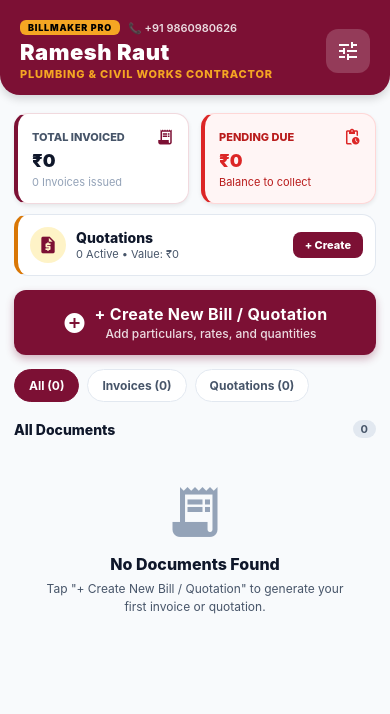
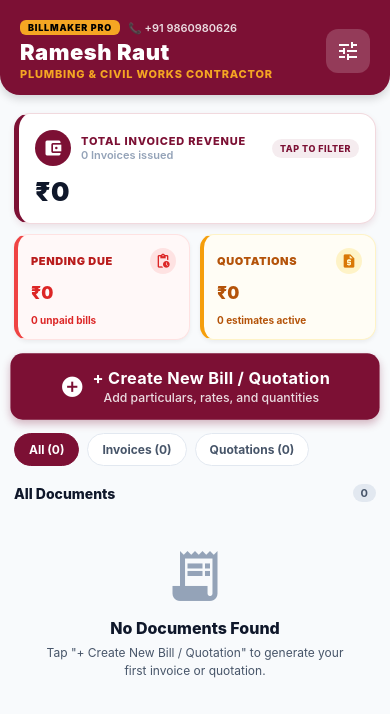
Before and after one commit to Debashish9860/SiteFlow, a React Native app: screen /Home in a window 390 px wide. Shown: the top 714 px of the page. Built offline with nearby package versions, Linux system fonts and the light colour scheme.

Commit message:
feat: redesign dashboard stats with animated entrance, pulsing CTA, and balanced Quotations card

```diff
--- a/src/screens/HomeScreen.tsx
+++ b/src/screens/HomeScreen.tsx
@@ -19,6 +19,128 @@ import { formatCurrency, formatDate } from '../utils/formatters';
 import { MaterialIcons } from '@expo/vector-icons';
 import { BigButton } from '../components/BigButton';
 
+// Animated Item Card for smooth staggered entrance
+const AnimatedBillCard: React.FC<{
+  item: Bill;
+  index: number;
+  onPress: () => void;
+}> = ({ item, index, onPress }) => {
+  const isQuote = item.billType === 'quotation';
+  const itemTotal = item.subtotal - item.discount;
+  const itemAnim = useRef(new Animated.Value(0)).current;
+  const itemTranslateY = useRef(new Animated.Value(18)).current;
+
+  useEffect(() => {
+    Animated.parallel([
+      Animated.timing(itemAnim, {
+        toValue: 1,
+        duration: 320,
+        delay: Math.min(index * 45, 260),
+        useNativeDriver: true,
+      }),
+      Animated.spring(itemTranslateY, {
+        toValue: 0,
+        friction: 8,
+        tension: 50,
+        delay: Math.min(index * 45, 260),
+        useNativeDriver: true,
+      }),
+    ]).start();
+  }, []);
+
+  return (
+    <Animated.View
+      style={{
+        opacity: itemAnim,
+        transform: [{ translateY: itemTranslateY }],
+      }}
+    >
+      <TouchableOpacity
+        activeOpacity={0.82}
+        style={[
+          styles.billCard,
+          isQuote ? styles.billCardQuote : styles.billCardInvoice,
+        ]}
+        onPress={onPress}
+      >
+        {/* Card Top Row */}
+        <View style={styles.billCardTop}>
+          <View style={{ flex: 1, marginRight: 8 }}>
+            <View style={styles.tagRow}>
+              <View
+                style={[
+                  styles.docTypeTag,
+                  isQuote ? styles.docTypeTagQuote : styles.docTypeTagInvoice,
+                ]}
+              >
+                <Text
+                  style={[
+                    styles.docTypeTagText,
+                    isQuote ? styles.docTypeTagTextQuote : styles.docTypeTagTextInvoice,
+                  ]}
+                >
+                  {isQuote ? 'QUOTATION' : 'INVOICE'}
+                </Text>
+              </View>
+              <Text style={styles.billedByTag}>👤 {item.billedBy || 'Ramesh Raut'}</Text>
+            </View>
+
+            {/* Client Name in BOLD */}
+            <Text style={styles.clientName}>{item.customerName}</Text>
+
+            {/* Below client name, site name on the right side */}
+            <View style={styles.siteRowRight}>
+              <Text style={styles.siteLabelSmall}>Site:</Text>
+              <Text style={styles.siteTextRight}>
+                {item.siteLocation || '—'}
+                {item.siteCity ? `, ${item.siteCity}` : ''}
+              </Text>
+            </View>
+          </View>
+
+          <View style={{ alignItems: 'flex-end' }}>
+            <Text style={styles.billAmount}>₹{itemTotal.toLocaleString('en-IN')}/-</Text>
+            <Text style={styles.billDate}>{formatDate(item.date)}</Text>
+          </View>
+        </View>
+
+        {/* Card Bottom Row */}
+        <View style={styles.billCardBottom}>
+          <View style={styles.billMeta}>
+            <Text style={styles.billMetaText}>
+              {item.billNumber} • {item.items.length} particulars
+            </Text>
+          </View>
+
+          {isQuote ? (
+            <View style={styles.quoteStatusBadge}>
+              <Text style={styles.quoteStatusText}>Estimate Ready</Text>
+            </View>
+          ) : (
+            <View
+              style={[
+                styles.statusBadge,
+                item.balanceDue > 0 ? styles.statusDue : styles.statusPaid,
+              ]}
+            >
+              <Text
+                style={[
+                  styles.statusBadgeText,
+                  item.balanceDue > 0 ? styles.statusDueText : styles.statusPaidText,
+                ]}
+              >
+                {item.balanceDue > 0
+                  ? `Due: ${formatCurrency(item.balanceDue)}`
+                  : 'Fully Paid ✓'}
+              </Text>
+            </View>
+          )}
+        </View>
+      </TouchableOpacity>
+    </Animated.View>
+  );
+};
+
 export const HomeScreen: React.FC = () => {
   const navigation = useNavigation<NativeStackNavigationProp<any>>();
   const [bills, setBills] = useState<Bill[]>([]);
@@ -28,13 +150,51 @@ export const HomeScreen: React.FC = () => {
 
   // Animation references
   const fadeAnim = useRef(new Animated.Value(0)).current;
+  const slideUpAnim = useRef(new Animated.Value(24)).current;
+  const statsScaleAnim = useRef(new Animated.Value(0.96)).current;
+  const pulseAnim = useRef(new Animated.Value(1)).current;
 
+  // Pulse animation for create button
   useEffect(() => {
+    const pulse = Animated.loop(
+      Animated.sequence([
+        Animated.timing(pulseAnim, {
+          toValue: 1.02,
+          duration: 1100,
+          useNativeDriver: true,
+        }),
+        Animated.timing(pulseAnim, {
+          toValue: 1,
+          duration: 1100,
+          useNativeDriver: true,
+        }),
+      ])
+    );
+    pulse.start();
+    return () => pulse.stop();
+  }, []);
+
+  // Screen entrance animation
+  useEffect(() => {
+    Animated.parallel([
       Animated.timing(fadeAnim, {
         toValue: 1,
-      duration: 350,
+        duration: 380,
         useNativeDriver: true,
-    }).start();
+      }),
+      Animated.spring(slideUpAnim, {
+        toValue: 0,
+        friction: 7,
+        tension: 50,
+        useNativeDriver: true,
+      }),
+      Animated.spring(statsScaleAnim, {
+        toValue: 1,
+        friction: 6,
+        tension: 60,
+        useNativeDriver: true,
+      }),
+    ]).start();
   }, []);
 
   const loadData = async () => {
@@ -111,57 +271,118 @@ export const HomeScreen: React.FC = () => {
           }
           contentContainerStyle={styles.listContent}
           ListHeaderComponent={
+            <Animated.View
+              style={{
+                transform: [{ translateY: slideUpAnim }, { scale: statsScaleAnim }],
+              }}
+            >
+              {/* Financial Stats Overview */}
+              <View style={styles.statsContainer}>
+                {/* 1. Hero Revenue Card */}
+                <TouchableOpacity
+                  activeOpacity={0.85}
+                  onPress={() => setFilterType(filterType === 'invoice' ? 'all' : 'invoice')}
+                  style={[
+                    styles.heroSummaryCard,
+                    filterType === 'invoice' && styles.heroCardActive,
+                  ]}
+                >
+                  <View style={styles.heroCardHeader}>
+                    <View style={styles.heroLabelRow}>
+                      <View style={styles.heroIconBadge}>
+                        <MaterialIcons name="account-balance-wallet" size={20} color="#FFFFFF" />
+                      </View>
                       <View>
-              {/* Summary Cards */}
-              <View style={styles.summaryRow}>
-                {/* Total Invoiced Card */}
-                <View style={[styles.summaryCard, styles.cardInvoiced]}>
-                  <View style={styles.summaryHeader}>
-                    <Text style={styles.summaryLabel}>Total Invoiced</Text>
-                    <MaterialIcons name="receipt-long" size={18} color={COLORS.primary} />
+                        <Text style={styles.heroCardLabel}>TOTAL INVOICED REVENUE</Text>
+                        <Text style={styles.heroCardSub}>
+                          {invoices.length} {invoices.length === 1 ? 'Invoice' : 'Invoices'} issued
+                        </Text>
                       </View>
-                  <Text style={styles.summaryAmount}>{formatCurrency(totalInvoiced)}</Text>
-                  <Text style={styles.summarySub}>{invoices.length} Invoices issued</Text>
                     </View>
+                    <View
+                      style={[
+                        styles.filterBadgePill,
+                        filterType === 'invoice' && styles.filterBadgePillActive,
+                      ]}
+                    >
+                      <Text
+                        style={[
+                          styles.filterBadgeText,
+                          filterType === 'invoice' && styles.filterBadgeTextActive,
+                        ]}
+                      >
+                        {filterType === 'invoice' ? 'SHOWING INVOICES' : 'TAP TO FILTER'}
+                      </Text>
+                    </View>
+                  </View>
+                  <Text style={styles.heroAmount}>{formatCurrency(totalInvoiced)}</Text>
+                </TouchableOpacity>
 
-                {/* Pending Due Card */}
-                <View style={[styles.summaryCard, styles.cardDue]}>
-                  <View style={styles.summaryHeader}>
-                    <Text style={[styles.summaryLabel, { color: '#B91C1C' }]}>Pending Due</Text>
-                    <MaterialIcons name="pending-actions" size={18} color="#DC2626" />
+                {/* 2. Symmetrical Twin Metric Cards: Pending Due & Quotations */}
+                <View style={styles.twinCardsRow}>
+                  {/* Left: Pending Due Card */}
+                  <TouchableOpacity
+                    activeOpacity={0.85}
+                    onPress={() => setFilterType(filterType === 'invoice' ? 'all' : 'invoice')}
+                    style={[
+                      styles.twinCard,
+                      styles.twinCardDue,
+                      filterType === 'invoice' && styles.twinCardActive,
+                    ]}
+                  >
+                    <View style={styles.twinCardHeader}>
+                      <Text style={[styles.twinCardLabel, { color: '#B91C1C' }]}>PENDING DUE</Text>
+                      <View style={styles.dueIconBadge}>
+                        <MaterialIcons name="pending-actions" size={16} color="#DC2626" />
                       </View>
-                  <Text style={[styles.summaryAmount, { color: '#DC2626' }]}>
+                    </View>
+                    <Text style={[styles.twinAmount, { color: '#DC2626' }]}>
                       {formatCurrency(totalDue)}
                     </Text>
-                  <Text style={[styles.summarySub, { color: '#B91C1C' }]}>Balance to collect</Text>
+                    <View style={styles.twinCardFooter}>
+                      <Text style={styles.twinSubDue}>
+                        {invoices.filter((i) => i.balanceDue > 0).length} unpaid bills
+                      </Text>
+                    </View>
+                  </TouchableOpacity>
+
+                  {/* Right: Quotations Card */}
+                  <TouchableOpacity
+                    activeOpacity={0.85}
+                    onPress={() => setFilterType(filterType === 'quotation' ? 'all' : 'quotation')}
+                    style={[
+                      styles.twinCard,
+                      styles.twinCardQuote,
+                      filterType === 'quotation' && styles.twinCardActive,
+                    ]}
+                  >
+                    <View style={styles.twinCardHeader}>
+                      <Text style={[styles.twinCardLabel, { color: '#B45309' }]}>QUOTATIONS</Text>
+                      <View style={styles.quoteIconBadge}>
+                        <MaterialIcons name="request-quote" size={16} color="#D97706" />
+                      </View>
+                    </View>
+                    <Text style={[styles.twinAmount, { color: '#B45309' }]}>
+                      {formatCurrency(totalQuoted)}
+                    </Text>
+                    <View style={styles.twinCardFooter}>
+                      <Text style={styles.twinSubQuote}>
+                        {quotations.length} {quotations.length === 1 ? 'estimate' : 'estimates'} active
+                      </Text>
+                    </View>
+                  </TouchableOpacity>
                 </View>
               </View>
 
-              {/* Quotations Card */}
-              <View style={styles.quotationSummaryCard}>
-                <View style={styles.quoteCardLeft}>
-                  <View style={styles.quoteIconBadge}>
-                    <MaterialIcons name="request-quote" size={20} color={COLORS.primary} />
-                  </View>
-                  <View>
-                    <Text style={styles.quoteCardTitle}>Quotations</Text>
-                    <Text style={styles.quoteCardSub}>
-                      {quotations.length} Active • Value: {formatCurrency(totalQuoted)}
-                    </Text>
-                  </View>
-                </View>
-                <TouchableOpacity
-                  onPress={() => {
-                    navigation.navigate('CreateBill');
-                  }}
-                  style={styles.quoteQuickBtn}
+              {/* Prominent Action Button with Gentle Pulse Animation */}
+              <Animated.View
+                style={[
+                  styles.actionContainer,
+                  {
+                    transform: [{ scale: pulseAnim }],
+                  },
+                ]}
               >
-                  <Text style={styles.quoteQuickBtnText}>+ Create</Text>
-                </TouchableOpacity>
-              </View>
-
-              {/* Prominent Action Button */}
-              <View style={styles.actionContainer}>
                 <BigButton
                   title="+ Create New Bill / Quotation"
                   subtitle="Add particulars, rates, and quantities"
@@ -170,7 +391,7 @@ export const HomeScreen: React.FC = () => {
                   onPress={() => navigation.navigate('CreateBill')}
                   style={styles.createBtnGlow}
                 />
-              </View>
+              </Animated.View>
 
               {/* Filter Tabs */}
               <View style={styles.filterTabsRow}>
@@ -220,97 +441,15 @@ export const HomeScreen: React.FC = () => {
                   </Text>
                 </View>
               )}
-            </View>
+            </Animated.View>
           }
-          renderItem={({ item }) => {
-            const isQuote = item.billType === 'quotation';
-            const itemTotal = item.subtotal - item.discount;
-            return (
-              <TouchableOpacity
-                activeOpacity={0.8}
-                style={[
-                  styles.billCard,
-                  isQuote ? styles.billCardQuote : styles.billCardInvoice,
-                ]}
+          renderItem={({ item, index }) => (
+            <AnimatedBillCard
+              item={item}
+              index={index}
               onPress={() => navigation.navigate('BillDetail', { billId: item.id })}
-              >
-                {/* Card Top Row */}
-                <View style={styles.billCardTop}>
-                  <View style={{ flex: 1, marginRight: 8 }}>
-                    <View style={styles.tagRow}>
-                      <View
-                        style={[
-                          styles.docTypeTag,
-                          isQuote ? styles.docTypeTagQuote : styles.docTypeTagInvoice,
-                        ]}
-                      >
-                        <Text
-                          style={[
-                            styles.docTypeTagText,
-                            isQuote ? styles.docTypeTagTextQuote : styles.docTypeTagTextInvoice,
-                          ]}
-                        >
-                          {isQuote ? 'QUOTATION' : 'INVOICE'}
-                        </Text>
-                      </View>
-                      <Text style={styles.billedByTag}>👤 {item.billedBy || 'Ramesh Raut'}</Text>
-                    </View>
-
-                    {/* Client Name in BOLD */}
-                    <Text style={styles.clientName}>
-                      {item.customerName}
-                    </Text>
-
-                    {/* Below client name, site name on the right side */}
-                    <View style={styles.siteRowRight}>
-                      <Text style={styles.siteLabelSmall}>Site:</Text>
-                      <Text style={styles.siteTextRight}>
-                        {item.siteLocation || '—'}{item.siteCity ? `, ${item.siteCity}` : ''}
-                      </Text>
-                    </View>
-                  </View>
-
-                  <View style={{ alignItems: 'flex-end' }}>
-                    <Text style={styles.billAmount}>₹{itemTotal.toLocaleString('en-IN')}/-</Text>
-                    <Text style={styles.billDate}>{formatDate(item.date)}</Text>
-                  </View>
-                </View>
-
-                {/* Card Bottom Row */}
-                <View style={styles.billCardBottom}>
-                  <View style={styles.billMeta}>
-                    <Text style={styles.billMetaText}>
-                      {item.billNumber} • {item.items.length} particulars
-                    </Text>
-                  </View>
-
-                  {isQuote ? (
-                    <View style={styles.quoteStatusBadge}>
-                      <Text style={styles.quoteStatusText}>Estimate Ready</Text>
-                    </View>
-                  ) : (
-                    <View
-                      style={[
-                        styles.statusBadge,
-                        item.balanceDue > 0 ? styles.statusDue : styles.statusPaid,
-                      ]}
-                    >
-                      <Text
-                        style={[
-                          styles.statusBadgeText,
-                          item.balanceDue > 0 ? styles.statusDueText : styles.statusPaidText,
-                        ]}
-                      >
-                        {item.balanceDue > 0
-                          ? `Due: ${formatCurrency(item.balanceDue)}`
-                          : 'Fully Paid ✓'}
-                      </Text>
-                    </View>
+            />
           )}
-                </View>
-              </TouchableOpacity>
-            );
-          }}
         />
       </Animated.View>
     </SafeAreaView>
@@ -387,102 +526,160 @@ const styles = StyleSheet.create({
     padding: SPACING.md,
     paddingBottom: SPACING.xxl,
   },
-  summaryRow: {
+  statsContainer: {
+    marginTop: 4,
+    marginBottom: 8,
+  },
+  heroSummaryCard: {
+    backgroundColor: '#FFFFFF',
+    borderRadius: 16,
+    padding: 16,
+    borderWidth: 1.5,
+    borderColor: '#F1D9DE',
+    borderLeftWidth: 5,
+    borderLeftColor: COLORS.primary,
+    marginBottom: 10,
+    elevation: 3,
+    shadowColor: COLORS.primary,
+    shadowOffset: { width: 0, height: 3 },
+    shadowOpacity: 0.1,
+    shadowRadius: 6,
+  },
+  heroCardActive: {
+    backgroundColor: '#FCF5F7',
+    borderColor: COLORS.primary,
+  },
+  heroCardHeader: {
     flexDirection: 'row',
-    gap: 12,
+    justifyContent: 'space-between',
+    alignItems: 'center',
+    marginBottom: 6,
+  },
+  heroLabelRow: {
+    flexDirection: 'row',
+    alignItems: 'center',
+    gap: 10,
+  },
+  heroIconBadge: {
+    width: 36,
+    height: 36,
+    borderRadius: 18,
+    backgroundColor: COLORS.primary,
+    alignItems: 'center',
+    justifyContent: 'center',
+  },
+  heroCardLabel: {
+    fontSize: 11,
+    fontWeight: '800',
+    color: COLORS.primary,
+    letterSpacing: 0.8,
+  },
+  heroCardSub: {
+    fontSize: 11,
+    color: COLORS.textMuted,
+    fontWeight: '600',
+  },
+  filterBadgePill: {
+    backgroundColor: 'rgba(124, 16, 52, 0.08)',
+    paddingHorizontal: 8,
+    paddingVertical: 4,
+    borderRadius: 12,
+  },
+  filterBadgePillActive: {
+    backgroundColor: COLORS.primary,
+  },
+  filterBadgeText: {
+    fontSize: 9,
+    fontWeight: '800',
+    color: COLORS.primary,
+    letterSpacing: 0.5,
+  },
+  filterBadgeTextActive: {
+    color: '#FFFFFF',
+  },
+  heroAmount: {
+    fontSize: 26,
+    fontWeight: '900',
+    color: COLORS.textPrimary,
+    letterSpacing: 0.5,
     marginTop: 4,
-    marginBottom: 10,
   },
-  summaryCard: {
+  twinCardsRow: {
+    flexDirection: 'row',
+    gap: 10,
+  },
+  twinCard: {
     flex: 1,
-    padding: SPACING.md,
+    padding: 13,
     borderRadius: 14,
+    borderWidth: 1.5,
     elevation: 2,
     shadowColor: '#000',
     shadowOffset: { width: 0, height: 2 },
-    shadowOpacity: 0.08,
+    shadowOpacity: 0.06,
     shadowRadius: 4,
-    borderWidth: 1,
+    justifyContent: 'space-between',
+    minHeight: 106,
   },
-  summaryHeader: {
+  twinCardDue: {
+    backgroundColor: '#FFF8F8',
+    borderColor: '#FEE2E2',
+    borderLeftWidth: 4,
+    borderLeftColor: '#EF4444',
+  },
+  twinCardQuote: {
+    backgroundColor: '#FFFDF5',
+    borderColor: '#FEF3C7',
+    borderLeftWidth: 4,
+    borderLeftColor: '#F59E0B',
+  },
+  twinCardActive: {
+    borderColor: COLORS.primary,
+    borderWidth: 2,
+  },
+  twinCardHeader: {
     flexDirection: 'row',
     justifyContent: 'space-between',
     alignItems: 'center',
   },
-  cardInvoiced: {
-    backgroundColor: '#FFFFFF',
-    borderColor: '#F1D9DE',
-    borderLeftWidth: 4,
-    borderLeftColor: COLORS.primary,
+  twinCardLabel: {
+    fontSize: 11,
+    fontWeight: '900',
+    letterSpacing: 0.6,
   },
-  cardDue: {
-    backgroundColor: '#FFF5F5',
-    borderColor: '#FED7D7',
-    borderLeftWidth: 4,
-    borderLeftColor: COLORS.danger,
-  },
-  summaryLabel: {
-    fontSize: 11,
-    fontWeight: '800',
-    color: COLORS.textSecondary,
-    textTransform: 'uppercase',
-  },
-  summaryAmount: {
-    fontSize: FONT_SIZES.lg,
-    fontWeight: '900',
-    color: COLORS.textPrimary,
-    marginVertical: 4,
-  },
-  summarySub: {
-    fontSize: 11,
-    color: COLORS.textMuted,
-  },
-  quotationSummaryCard: {
-    flexDirection: 'row',
+  dueIconBadge: {
+    width: 26,
+    height: 26,
+    borderRadius: 13,
+    backgroundColor: '#FEE2E2',
     alignItems: 'center',
-    justifyContent: 'space-between',
-    backgroundColor: '#FFFFFF',
-    borderRadius: 14,
-    padding: 12,
-    borderWidth: 1,
-    borderColor: COLORS.surfaceBorder,
-    borderLeftWidth: 4,
-    borderLeftColor: COLORS.accentDark,
-    marginBottom: SPACING.sm,
-  },
-  quoteCardLeft: {
-    flexDirection: 'row',
-    alignItems: 'center',
-    gap: 10,
+    justifyContent: 'center',
   },
   quoteIconBadge: {
-    width: 36,
-    height: 36,
-    borderRadius: 18,
+    width: 26,
+    height: 26,
+    borderRadius: 13,
     backgroundColor: '#FEF3C7',
     alignItems: 'center',
     justifyContent: 'center',
   },
-  quoteCardTitle: {
-    fontSize: FONT_SIZES.sm,
-    fontWeight: '800',
-    color: COLORS.textPrimary,
+  twinAmount: {
+    fontSize: 17,
+    fontWeight: '900',
+    marginVertical: 4,
   },
-  quoteCardSub: {
-    fontSize: 11,
-    color: COLORS.textSecondary,
-    marginTop: 1,
+  twinCardFooter: {
+    marginTop: 2,
   },
-  quoteQuickBtn: {
-    paddingHorizontal: 12,
-    paddingVertical: 6,
-    backgroundColor: COLORS.primary,
-    borderRadius: 8,
+  twinSubDue: {
+    fontSize: 10,
+    fontWeight: '700',
+    color: '#DC2626',
   },
-  quoteQuickBtnText: {
-    color: '#FFFFFF',
-    fontSize: 11,
-    fontWeight: '800',
+  twinSubQuote: {
+    fontSize: 10,
+    fontWeight: '700',
+    color: '#B45309',
   },
   actionContainer: {
     marginVertical: 6,
```
Lines whose indentation alone changed are shown as unchanged.
